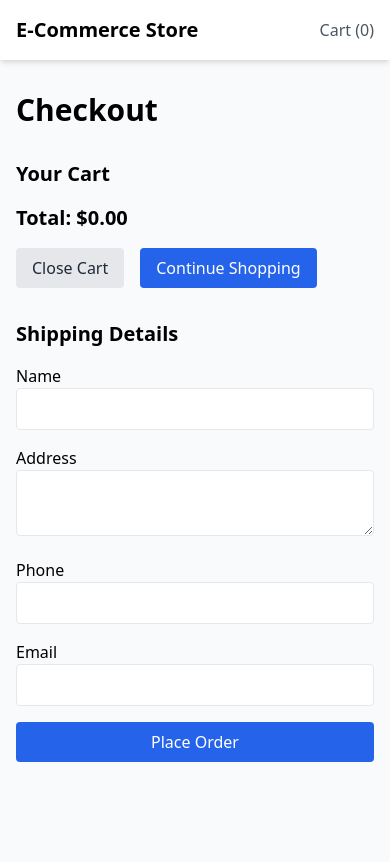
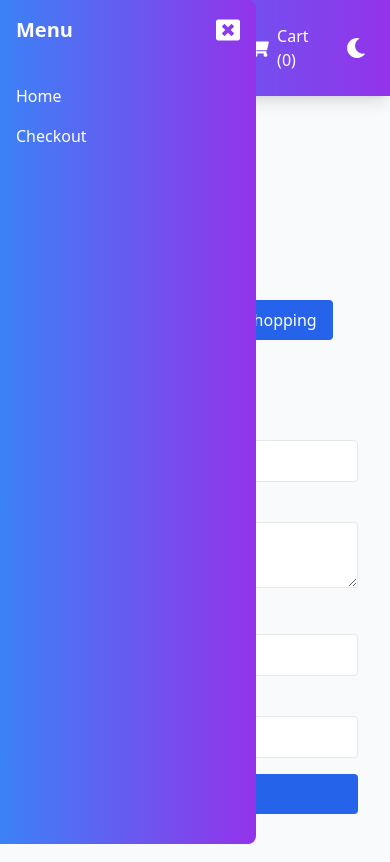
Before and after one commit to freshpex/ecommerce-app, a Next.js app: page /checkout in a window 390 px wide. Built offline with nearby package versions, Linux system fonts and the light colour scheme.

Commit message:
feat: Implement sidebar and header components with responsive design.

```diff
--- a/package.json
+++ b/package.json
@@ -9,6 +9,7 @@
     "lint": "next lint"
   },
   "dependencies": {
+    "lucide-react": "^0.474.0",
     "next": "15.1.6",
     "next-themes": "^0.4.4",
     "react": "^19.0.0",
--- a/src/app/layout.tsx
+++ b/src/app/layout.tsx
@@ -1,5 +1,6 @@
 import { Providers } from './providers';
-import Navbar from '@/components/Navbar';
+import Header from '@/components/Header';
+import Sidebar from '@/components/Sidebar';
 import './globals.css';
 import { ToastContainer } from 'react-toastify';
 
@@ -12,8 +13,17 @@ export default function RootLayout({
     <html lang="en" suppressHydrationWarning>
       <body className="bg-gray-50 dark:bg-gray-900">
         <Providers>
-          <Navbar />
-          {children}
+          <div className="flex gap-2 min-h-screen">
+            <Sidebar />
+            <div className="flex-1 flex flex-col min-h-screen">
+              <Header />
+              <main className="flex-1 p-4">
+                <div className="max-w-7xl mx-auto w-full">
+                  {children}
+                </div>
+              </main>
+            </div>
+          </div>
           <ToastContainer />
         </Providers>
       </body>
--- /dev/null
+++ b/src/components/Header.tsx
@@ -0,0 +1,56 @@
+'use client';
+
+import Link from 'next/link';
+import { useStore } from '@/store/useStore';
+import { useTheme } from 'next-themes';
+import { useState, useEffect } from 'react';
+import { FaBars, FaWindowClose, FaWindowMaximize, FaShoppingCart } from 'react-icons/fa';
+import { FaSun, FaMoon } from 'react-icons/fa';
+
+export default function Header() {
+  const cart = useStore((state) => state.cart);
+  const totalItems = cart.reduce((sum, item) => sum + item.quantity, 0);
+  const { theme, setTheme } = useTheme();
+  const [mounted, setMounted] = useState(false);
+  const isSidebarOpen = useStore((state) => state.isSidebarOpen);
+  const toggleSidebar = useStore((state) => state.toggleSidebar);
+
+  useEffect(() => {
+    setMounted(true);
+  }, []);
+
+  if (!mounted) return null;
+
+  return (
+    <header className="sticky top-0 right-0 z-20 bg-gradient-to-r from-blue-500 to-purple-600 text-white shadow-lg">
+      <div className="px-4 py-4 flex justify-between items-center">
+        <div className="flex items-center gap-4">
+          <button
+            onClick={toggleSidebar}
+            className="md:hidden text-white focus:outline-none"
+          >
+            <FaBars size={24} />
+          </button>
+          <Link href="/" className="text-2xl font-bold">
+            E-Commerce Store
+          </Link>
+        </div>
+        <div className="flex items-center gap-4">
+          <Link
+            href="/checkout"
+            className="flex items-center gap-2 hover:text-gray-200 transition-colors"
+          >
+            <FaShoppingCart size={24} />
+            <span>Cart ({totalItems})</span>
+          </Link>
+          <button
+            onClick={() => setTheme(theme === 'dark' ? 'light' : 'dark')}
+            className="p-2 rounded hover:bg-blue-600"
+          >
+          {theme === 'dark' ? <FaSun size={20} /> : <FaMoon size={20} />}
+          </button>
+        </div>
+      </div>
+    </header>
+  );
+}
--- a/src/components/Navbar.tsx
+++ /dev/null
@@ -1,27 +0,0 @@
-'use client';
-
-import Link from 'next/link';
-import { useStore } from '@/store/useStore';
-
-export default function Navbar() {
-  const cart = useStore((state) => state.cart);
-  const totalItems = cart.reduce((sum, item) => sum + item.quantity, 0);
-
-  return (
-    <nav className="bg-white dark:bg-gray-800 shadow-md">
-      <div className="container mx-auto px-4 py-4">
-        <div className="flex justify-between items-center">
-          <Link href="/" className="text-xl font-bold dark:text-white">
-            E-Commerce Store
-          </Link>
-          <Link
-            href="/checkout"
-            className="flex items-center gap-2 text-gray-600 dark:text-gray-300 hover:text-gray-900 dark:hover:text-white"
-          >
-            <span>Cart ({totalItems})</span>
-          </Link>
-        </div>
-      </div>
-    </nav>
-  );
-}
--- /dev/null
+++ b/src/components/Pagination.tsx
@@ -0,0 +1,23 @@
+'use client';
+
+interface PaginationProps {
+  currentPage: number;
+  totalPages: number;
+  onPageChange: (page: number) => void;
+}
+
+export default function Pagination({ currentPage, totalPages, onPageChange }: PaginationProps) {
+  return (
+    <div className="flex justify-center mt-8">
+      {Array.from({ length: totalPages }, (_, index) => (
+        <button
+          key={index}
+          onClick={() => onPageChange(index + 1)}
+          className={`px-4 py-2 mx-1 rounded ${currentPage === index + 1 ? 'bg-blue-600 text-white' : 'bg-gray-200 dark:bg-gray-700'}`}
+        >
+          {index + 1}
+        </button>
+      ))}
+    </div>
+  );
+}
--- a/src/components/ProductCard.tsx
+++ b/src/components/ProductCard.tsx
@@ -8,9 +8,10 @@ import 'react-toastify/dist/ReactToastify.css';
 
 interface ProductCardProps {
   product: Product;
+  onClick: () => void;
 }
 
-export default function ProductCard({ product }: ProductCardProps) {
+export default function ProductCard({ product, onClick }: ProductCardProps) {
   const addToCart = useStore((state) => state.addToCart);
 
   const handleAddToCart = () => {
@@ -19,7 +20,7 @@ export default function ProductCard({ product }: ProductCardProps) {
   };
 
   return (
-    <div className="bg-white dark:bg-gray-800 rounded-lg shadow-md p-4">
+    <div onClick={onClick} className="bg-white dark:bg-gray-800 rounded-lg shadow-md p-4 transform transition-transform hover:scale-105 cursor-pointer">
       <div className="relative h-48 w-full mb-4">
         <Image
           src={product.image}
@@ -35,8 +36,11 @@ export default function ProductCard({ product }: ProductCardProps) {
         ${product.price.toFixed(2)}
       </p>
       <button
-        onClick={handleAddToCart}
-        className="w-full bg-blue-600 text-white py-2 px-4 rounded hover:bg-blue-700 transition-colors"
+        onClick={(e) => {
+          e.stopPropagation();
+          handleAddToCart();
+        }}
+        className="w-full bg-gradient-to-r from-blue-500 to-purple-600 text-white py-2 px-4 rounded hover:from-blue-600 hover:to-purple-700 transition-colors"
       >
         Add to Cart
       </button>
--- /dev/null
+++ b/src/components/ProductModal.tsx
@@ -0,0 +1,39 @@
+'use client';
+
+import { Product } from '@/types';
+import Image from 'next/image';
+import { FaTimes } from 'react-icons/fa';
+
+interface ProductModalProps {
+  product: Product;
+  onClose: () => void;
+}
+
+export default function ProductModal({ product, onClose }: ProductModalProps) {
+  return (
+    <div className="fixed inset-0 bg-black bg-opacity-50 flex items-center justify-center z-50">
+      <div className="bg-white dark:bg-gray-800 p-8 rounded-lg relative">
+        <button onClick={onClose} className="absolute top-4 right-4 text-gray-800 dark:text-white">
+            <FaTimes size={24} />
+        </button>
+        <div className="relative h-96 w-full mb-4">
+          <Image
+            src={product.image}
+            alt={product.title}
+            fill
+            className="object-contain"
+          />
+        </div>
+        <h3 className="text-2xl font-semibold mb-2 dark:text-white">
+          {product.title}
+        </h3>
+        <p className="text-gray-600 dark:text-gray-300 mb-4">
+          ${product.price.toFixed(2)}
+        </p>
+        <p className="text-gray-600 dark:text-gray-300">
+          {product.description}
+        </p>
+      </div>
+    </div>
+  );
+}
--- /dev/null
+++ b/src/components/Sidebar.tsx
@@ -0,0 +1,36 @@
+'use client';
+
+import Link from 'next/link';
+import { useStore } from '@/store/useStore';
+import { FaWindowClose } from 'react-icons/fa';
+
+export default function Sidebar() {
+  const isSidebarOpen = useStore((state) => state.isSidebarOpen);
+  const toggleSidebar = useStore((state) => state.toggleSidebar);
+
+  return (
+    <div
+      className={`h-screen w-64 shrink-0 ${
+        isSidebarOpen ? 'fixed z-30 md:relative' : 'fixed -translate-x-full md:relative md:translate-x-0'
+     } transition-transform duration-300 ease-in-out bg-gradient-to-r from-blue-500 to-purple-600 text-white rounded-r-lg`}
+    >
+      <div className="flex justify-between items-center p-4">
+        <h2 className="text-xl font-bold">Menu</h2>
+        <button
+          onClick={toggleSidebar}
+          className="text-white focus:outline-none md:hidden"
+        >
+          <FaWindowClose size={24} />
+        </button>
+      </div>
+      <nav className="mt-4">
+        <Link href="/" className="block py-2 px-4 hover:bg-blue-600 transition-colors">
+          Home
+        </Link>
+        <Link href="/checkout" className="block py-2 px-4 hover:bg-blue-600 transition-colors">
+          Checkout
+        </Link>
+      </nav>
+    </div>
+  );
+}
--- a/src/store/useStore.ts
+++ b/src/store/useStore.ts
@@ -13,6 +13,8 @@ interface StoreState {
   setShippingDetails: (details: ShippingDetails) => void;
   isCartOpen: boolean;
   closeCart: () => void;
+  isSidebarOpen: boolean;
+  toggleSidebar: () => void;
 }
 
 export const useStore = create<StoreState>()(
@@ -27,6 +29,7 @@ export const useStore = create<StoreState>()(
         email: '',
       },
       isCartOpen: false,
+      isSidebarOpen: true,
       addToCart: (product) =>
         set((state) => {
           const existingItem = get().cart.find((item) => item.id === product.id);
@@ -69,6 +72,7 @@ export const useStore = create<StoreState>()(
       clearCart: () => set({ cart: [], totalAmount: 0, shippingDetails: { name: '', address: '', phone: '', email: '' }, isCartOpen: false }),
       setShippingDetails: (details) => set({ shippingDetails: details }),
       closeCart: () => set({ isCartOpen: false }),
+      toggleSidebar: () => set((state) => ({ isSidebarOpen: !state.isSidebarOpen })),
     }),
     {
       name: 'cart-storage',
```
Also changed, not shown: src/components/ProductList.tsx (+30 -13 lines), 1 other file (tests, documents, lock files or other folders).
